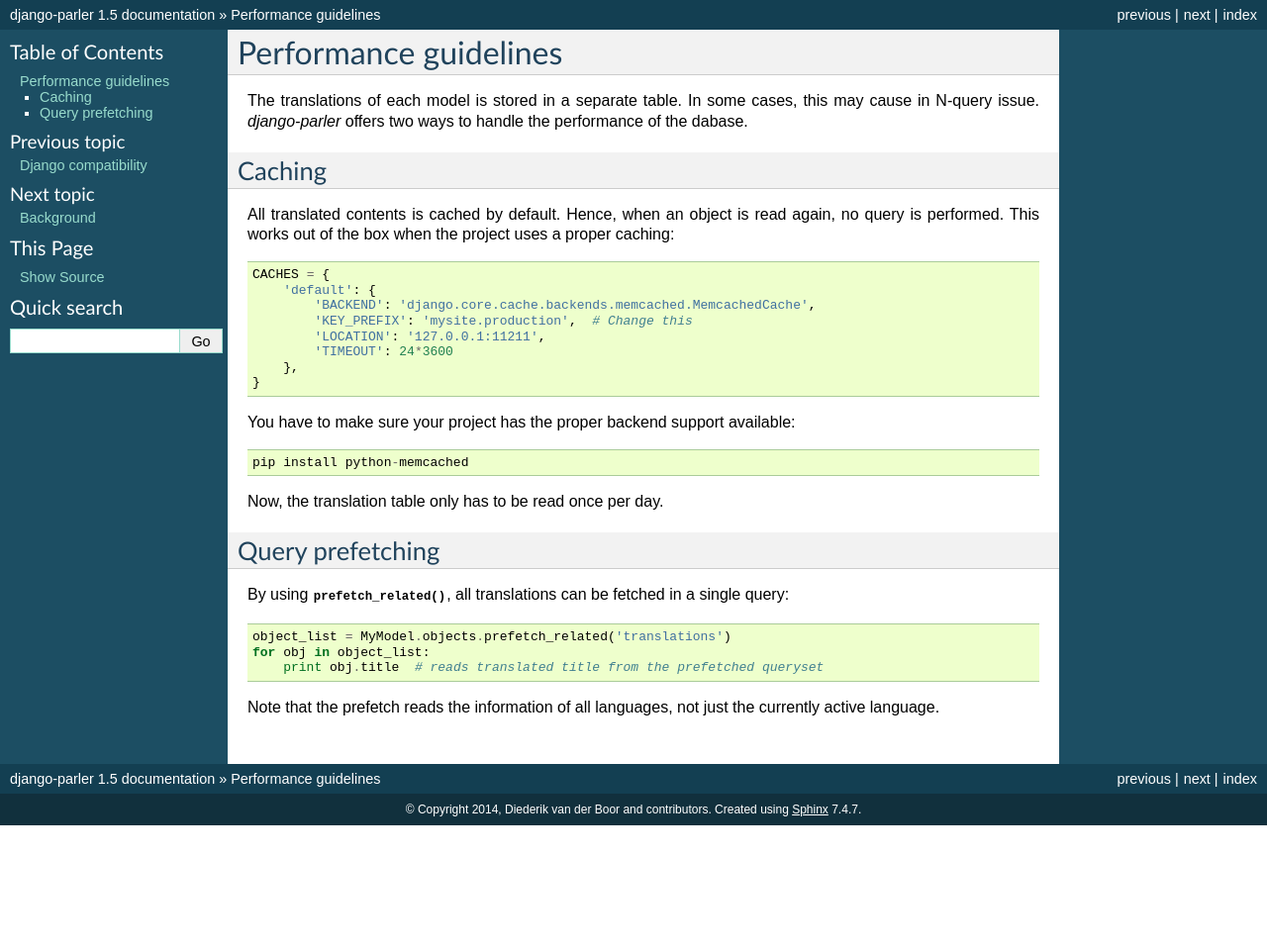
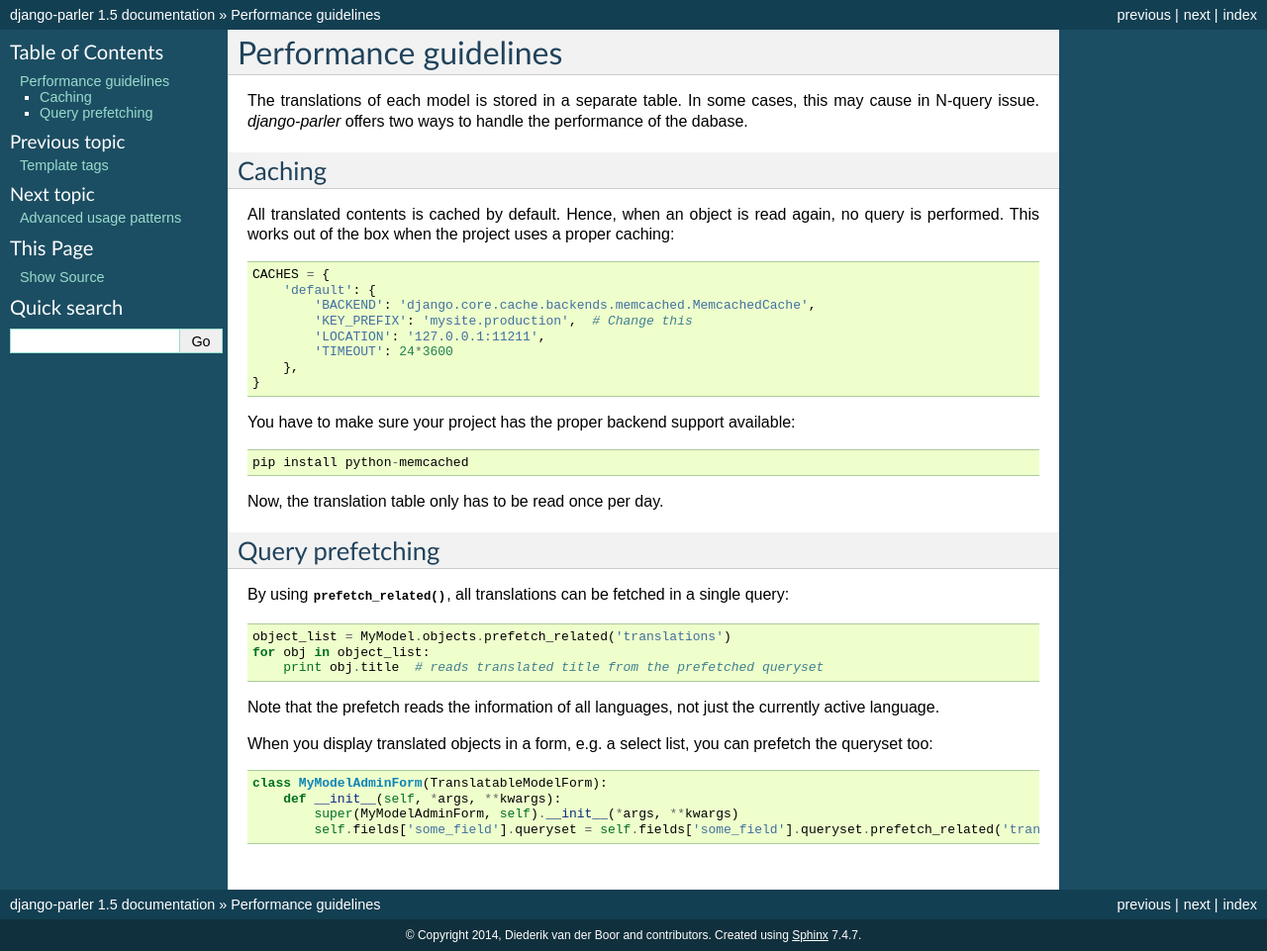
Before and after one commit to django-parler/django-parler, a Sphinx documentation site: the page built from docs/performance.rst, in a window 1280 px wide. Shown: the whole page at 99% size. Built offline with Sphinx 7.4.7, drawn with Linux system fonts in a browser that asks for light colours; before the commit the page ends 900 px from its top, so only the background shows below that.

Commit message:
docs: highlight performance tricks, moved up and extended examples

```diff
--- a/docs/index.rst
+++ b/docs/index.rst
@@ -26,6 +26,7 @@
    quickstart
    configuration
    templatetags
+   performance
 
 In depth topics
 ---------------
@@ -35,7 +36,6 @@
 
    advanced/index
    compatibility
-   performance
    background
 
 API documentation
--- a/docs/performance.rst
+++ b/docs/performance.rst
@@ -43,3 +43,12 @@
 
 Note that the prefetch reads the information of all languages,
 not just the currently active language.
+
+When you display translated objects in a form, e.g. a select list, you can prefetch the queryset too:
+
+.. code-block:: python
+
+    class MyModelAdminForm(TranslatableModelForm):
+        def __init__(self, *args, **kwargs):
+            super(MyModelAdminForm, self).__init__(*args, **kwargs)
+            self.fields['some_field'].queryset = self.fields['some_field'].queryset.prefetch_related('translations')
```
